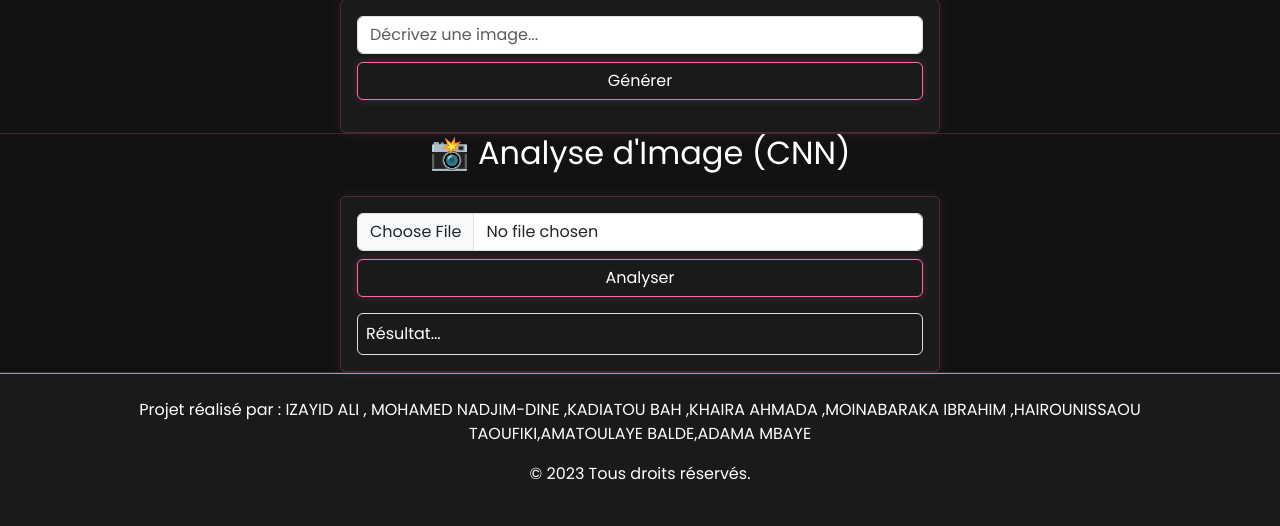
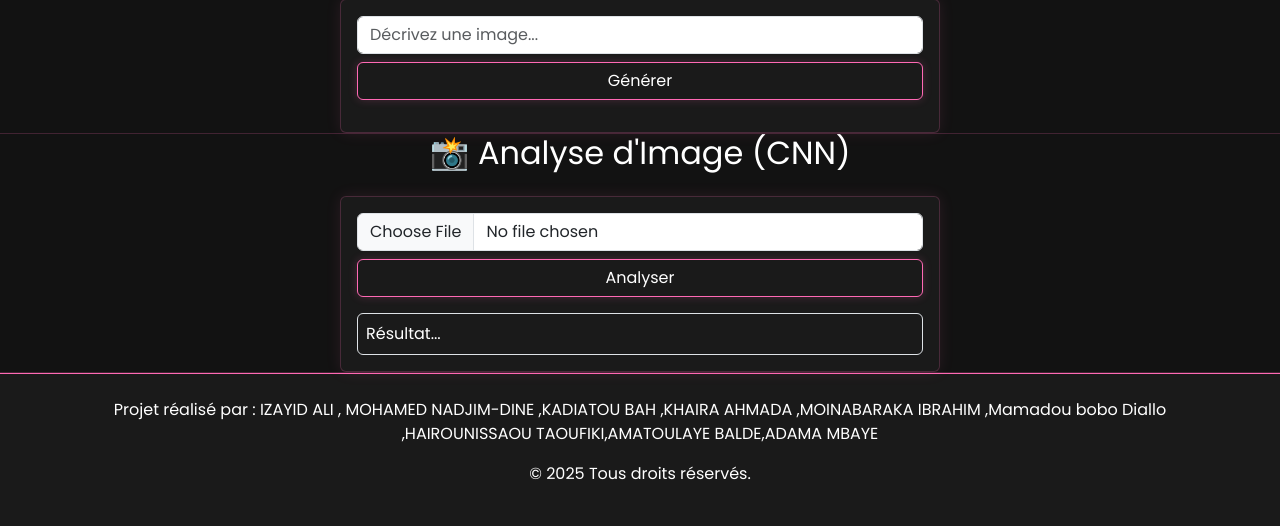
Before and after one commit to ClayJense/nora, a Flask app: page / in a window 1280 px wide. Shown: the part 1103-1629 px from the top of the page. Run offline with Flask 3, Linux system fonts and the light colour scheme.

Commit message:
Mise à jour du View

```diff
--- a/templates/index.html
+++ b/templates/index.html
@@ -87,8 +87,8 @@
     <!-- Footer -->
     <footer class="text-center py-4">
         <div class="container">
-            <p>Projet réalisé par : IZAYID ALI , MOHAMED NADJIM-DINE ,KADIATOU BAH ,KHAIRA AHMADA ,MOINABARAKA IBRAHIM ,HAIROUNISSAOU TAOUFIKI,AMATOULAYE BALDE,ADAMA MBAYE</p>
-            <p>&copy; 2023 Tous droits réservés.</p>
+            <p>Projet réalisé par : IZAYID ALI , MOHAMED NADJIM-DINE ,KADIATOU BAH ,KHAIRA AHMADA ,MOINABARAKA IBRAHIM ,Mamadou bobo Diallo ,HAIROUNISSAOU TAOUFIKI,AMATOULAYE BALDE,ADAMA MBAYE</p>
+            <p>&copy; 2025 Tous droits réservés.</p>
         </div>
     </footer>
 
```
